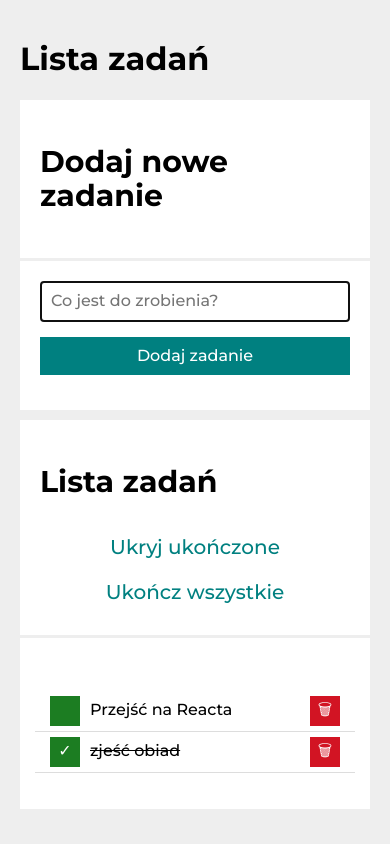
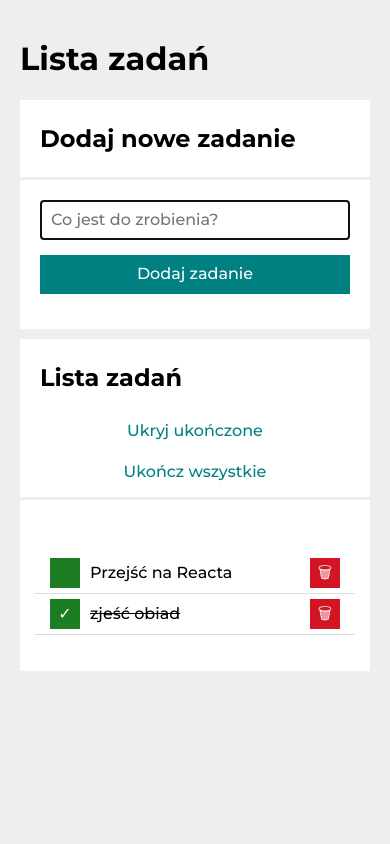
Before and after one commit to SzymonUscinski27/to-do-list-react, a React (Create React App) app: page / in a window 390 px wide. Built offline with nearby package versions, Linux system fonts and the light colour scheme.

Commit message:
deleted font size and changed padding

```diff
--- a/src/Section/style.css
+++ b/src/Section/style.css
@@ -3,22 +3,24 @@
 }
 
 .section__header {
-    padding: 20px;
+    display: grid;
+    grid-template-columns: auto auto;
+    justify-content: space-between;
+    align-items: center;
+    padding: 5px 20px;
     margin: 10px 0 3px 0;
-    font-size: 20px;
     background-color: white;
+}
+
+@media (max-width: 767px) {
+    .section__header {
+        grid-template-columns: 1fr;
+    }
 }
 
 .section__body {
     display: grid;
     grid-template-columns: 1fr auto;
-    grid-gap: 20px;
     align-items: center;
     background-color: white;
 }
-
-@media (max-width: 767px) {
-    .section__body {
-        grid-template-columns: 1fr;
-    }
-}
```
